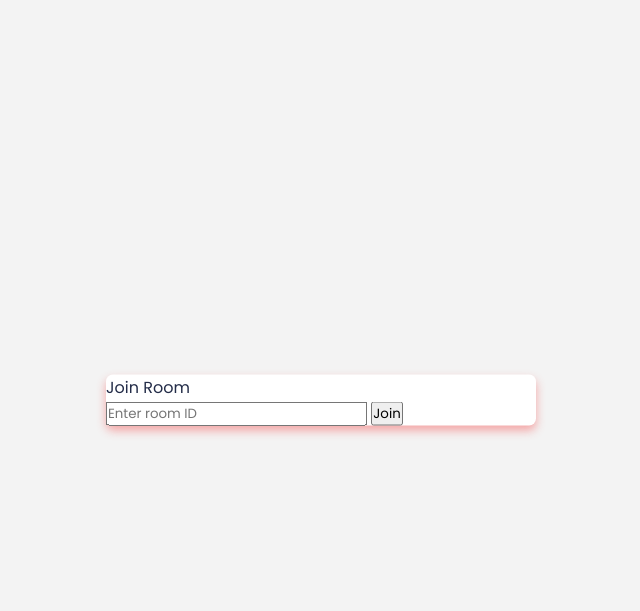
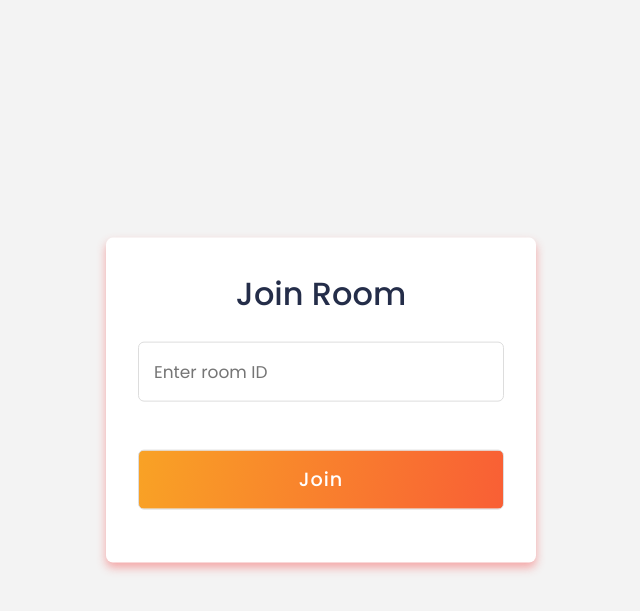
Before and after one commit to SubhamSaha9/video-chat, a Django app: page /join/ in a window 1280 px wide. Shown: the top 611 px of the page, without its empty margins (319-959 px from the left). Run offline with Django 5.2, Linux system fonts and the light colour scheme; the visitor is signed in with stand-in values (Sample User, id 1).

Commit message:
join room styling

```diff
--- a/static/css/style.css
+++ b/static/css/style.css
@@ -90,6 +90,46 @@ body {
     box-shadow: 0 5px 10px rgba(246, 76, 76, 0.464);
 }
 
+.container .form {
+    padding: 2rem;
+}
+
+.form header {
+    font-size: 2rem;
+    font-weight: 500;
+    text-align: center;
+    margin-bottom: 1.5rem;
+}
+
+.form input {
+    height: 60px;
+    width: 100%;
+    padding: 0 15px;
+    font-size: 17px;
+    margin-bottom: 1.3rem;
+    border: 1px solid #ddd;
+    border-radius: 6px;
+    outline: none;
+}
+
+.form input:focus {
+    box-shadow: 0 1px 0 rgba(0, 0, 0, 0.2);
+}
+
+.form input.button {
+    color: #fff;
+    background-image: var(--buttonBg);
+    font-size: 1.2rem;
+    font-weight: 500;
+    letter-spacing: 1px;
+    margin-top: 1.7rem;
+    cursor: pointer;
+    transition: all 0.4s ease-in-out;
+}
+
+.form input.button:hover {
+    background-image: var(--buttonBgHover);
+}
 
 /* center the div named dashboard */
 .dashboard {
```
Also changed, not shown: static/assets/mobile.png (added).
